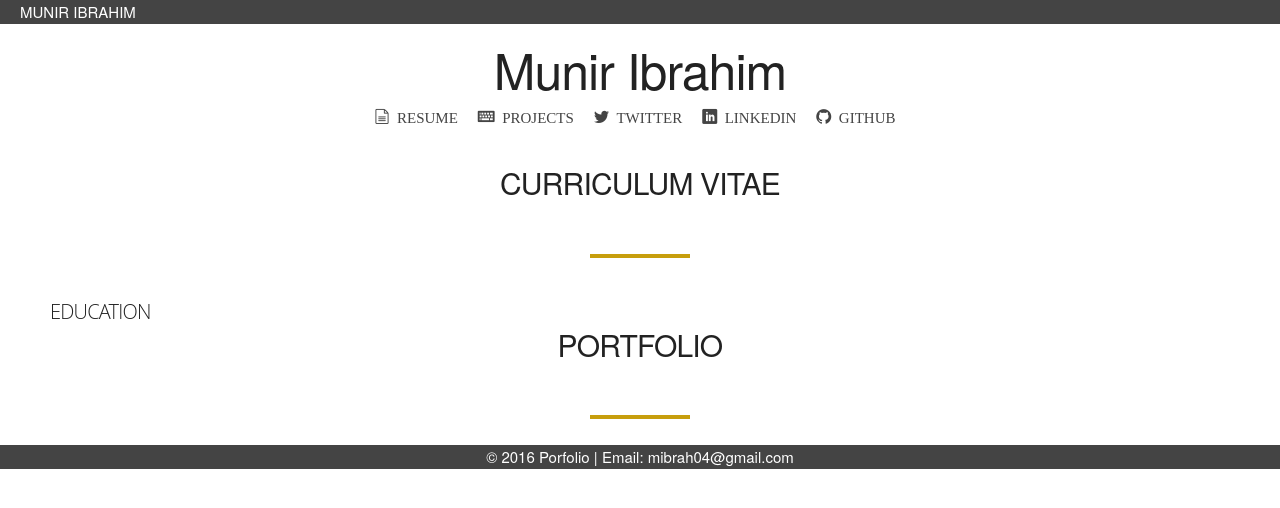
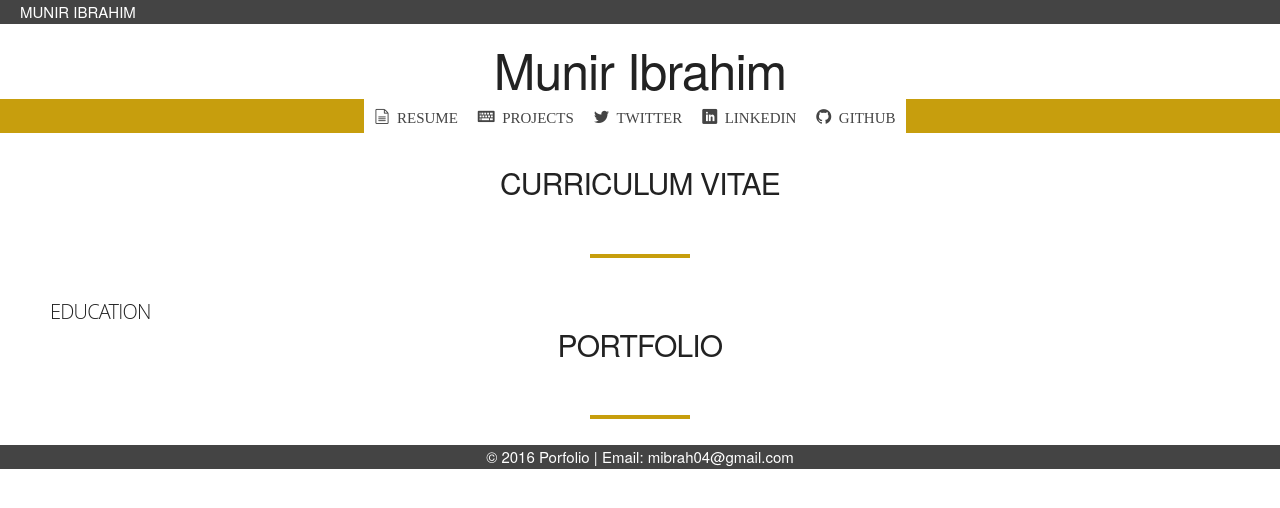
Before and after one commit to muniri92/portfolio, a plain HTML site: page index.html in a window 1280 px wide. Drawn offline with nearby package versions, Linux system fonts and the light colour scheme; files whose address does not match are found by name.

Commit message:
made all the changes required by the portfolio

```diff
--- a/css/screen-size.css
+++ b/css/screen-size.css
@@ -16,7 +16,7 @@
     margin: 10px 0px 0px -10px;
     justify-content: space-around;
     /*clear: both;*/
-    /*background-color: rgb(199, 158, 13);*/
+    background-color: rgb(199, 158, 13);
   }
 
   #nav {
```
